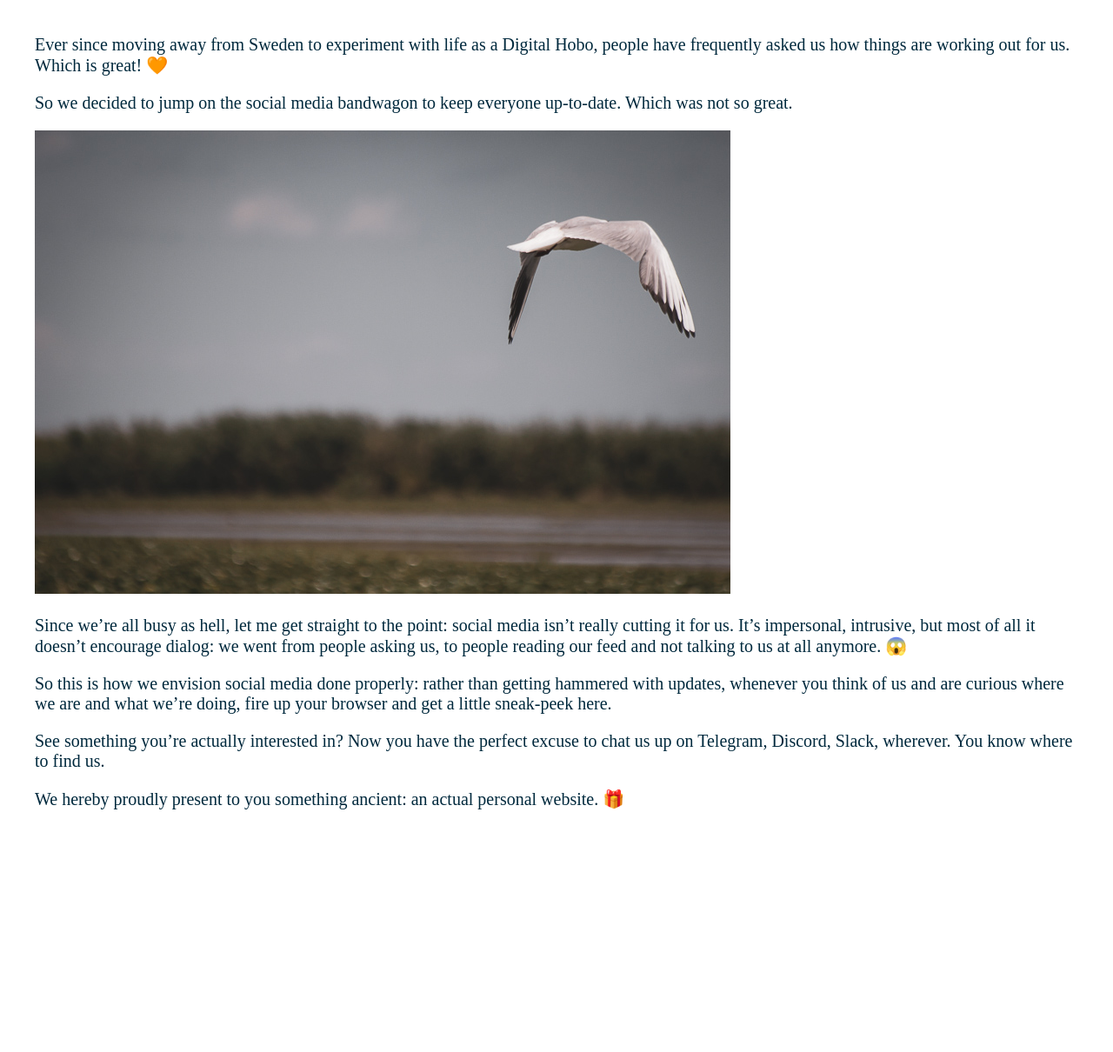
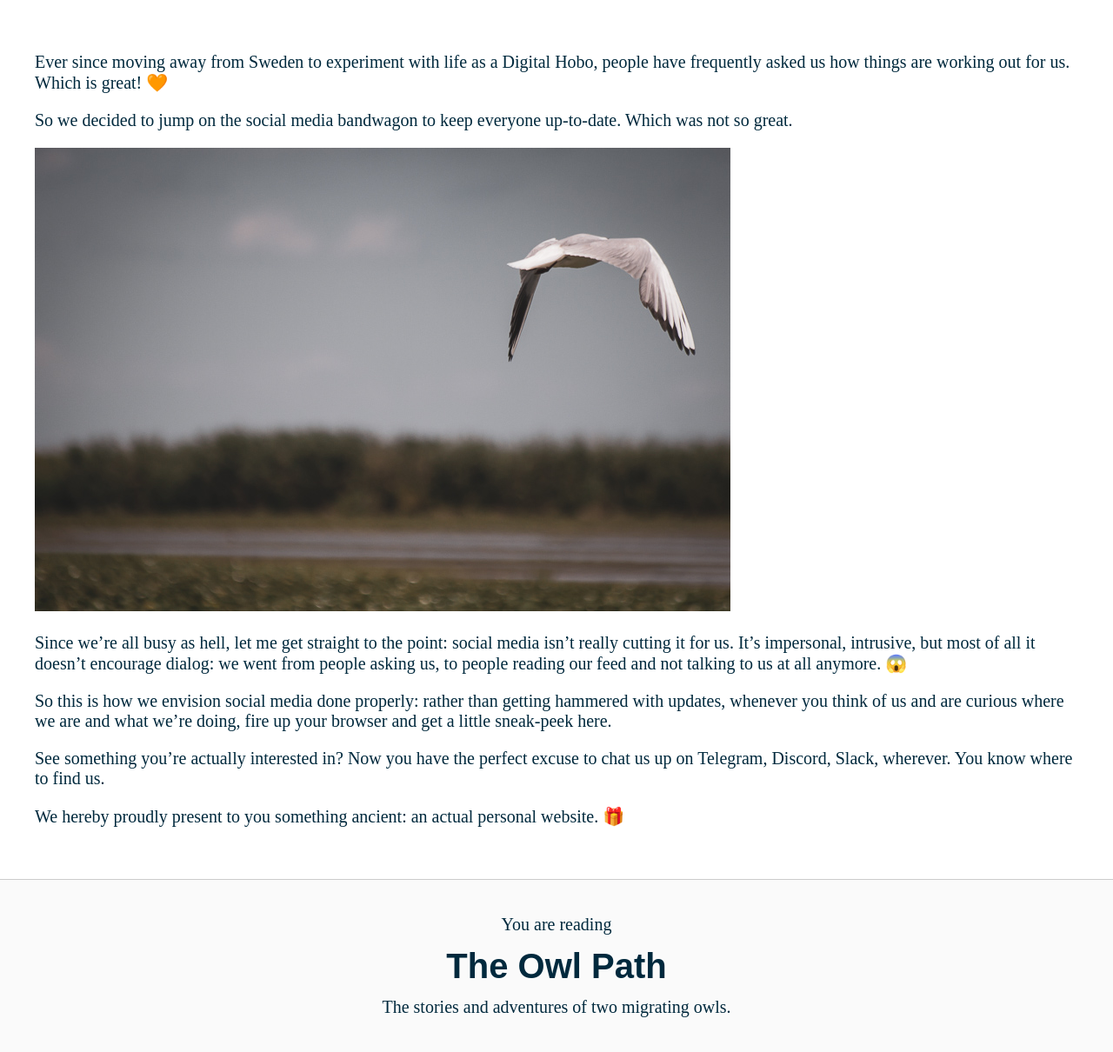
Before and after one commit to aengl/owlpath, a Jekyll site: the page built from _posts/2018-08-21-intro.md, in a window 1280 px wide. Shown: the whole page at 87% size. Built offline with Jekyll 4.4.1, drawn with Linux system fonts in a browser that asks for light colours; some web fonts are replaced; our own code applies the rules of GitHub Pages for plain Markdown files; before the commit the page ends 971 px from its top, so only the background shows below that.

Commit message:
Add footer

```diff
--- a/_config.yml
+++ b/_config.yml
@@ -1,5 +1,6 @@
 title: The Owl Path
 email: owl@cephea.de
+github: https://github.com/aengl/owlpath
 description: >-
   The stories and adventures of two migrating owls.
 baseurl: /owlpath
--- a/_layouts/default.html
+++ b/_layouts/default.html
@@ -16,7 +16,17 @@
 </head>
 
 <body>
-  {{ content }}
+  <div id="content">
+    {{ content }}
+  </div>
+
+  <div id="footer">
+    <div class="content">
+      <p>You are reading</p>
+      <h1>{{ site.title }}</h1>
+      <p>{{ site.description }}</p>
+    </div>
+  </div>
 </body>
 
 </html>
--- a/index.css
+++ b/index.css
@@ -9,8 +9,12 @@ body {
   font-weight: 300;
   font-size: 20px;
   color: hsl(200, 100%, 12%);
-  margin: 2em;
+  margin: 0;
   padding: 0;
+}
+
+#content {
+  padding: 2em;
 }
 
 * {
@@ -38,6 +42,31 @@ img[data-gallery-source]:hover {
   body {
     margin: 0;
   }
+}
+
+/* ~^~^~^~^~^~^~^~^~^~^~^~^~^~^~^~^~^~^~^~^~^~^~^~^~^~^~^~^~^~^~^~^~^~^~^~^~^~^
+ * Footer
+ * ~^~^~^~^~^~^~^~^~^~^~^~^~^~^~^~^~^~^~^~^~^~^~^~^~^~^~^~^~^~^~^~^~^~^~^~^~^ */
+
+#footer {
+  border-top: 1px solid #ccc;
+  padding: 2em;
+  background-color: #fafafa;
+}
+
+#footer .content {
+  max-width: 900px;
+  margin: auto;
+  text-align: center;
+}
+
+#footer h1 {
+  margin: .2em 0;
+}
+
+#footer p {
+  margin: 0;
+  padding: 0;
 }
 
 /* ~^~^~^~^~^~^~^~^~^~^~^~^~^~^~^~^~^~^~^~^~^~^~^~^~^~^~^~^~^~^~^~^~^~^~^~^~^~^
```
